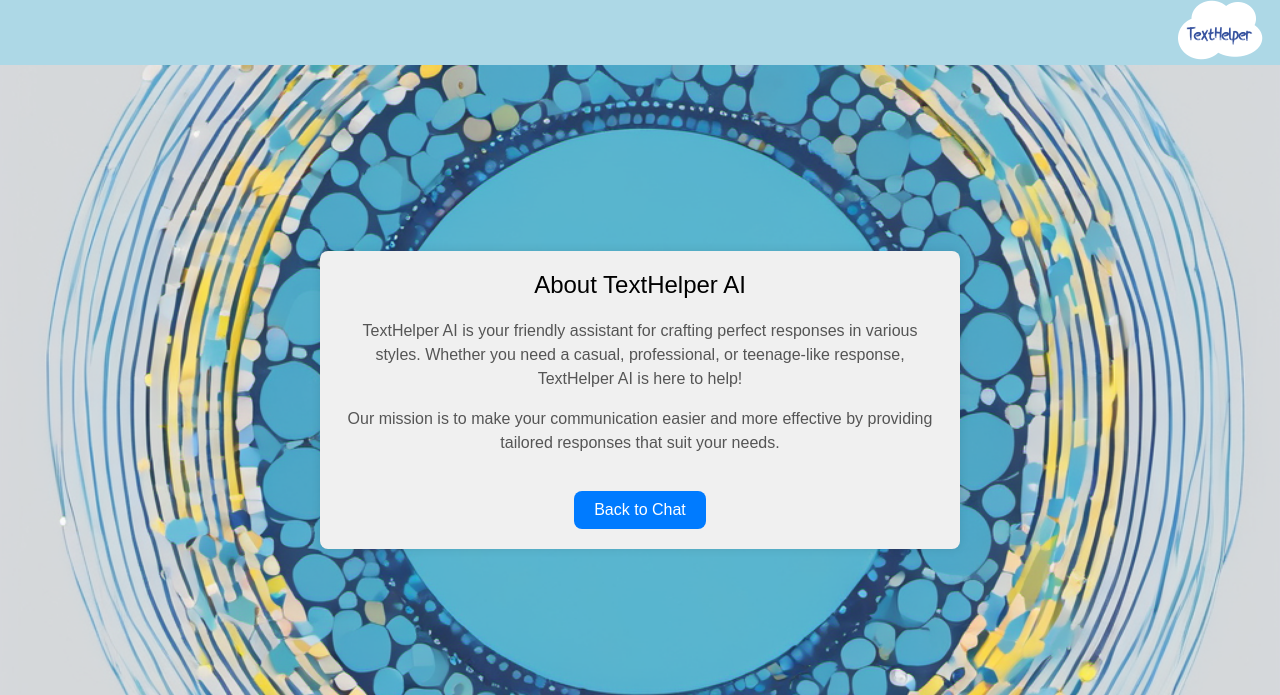
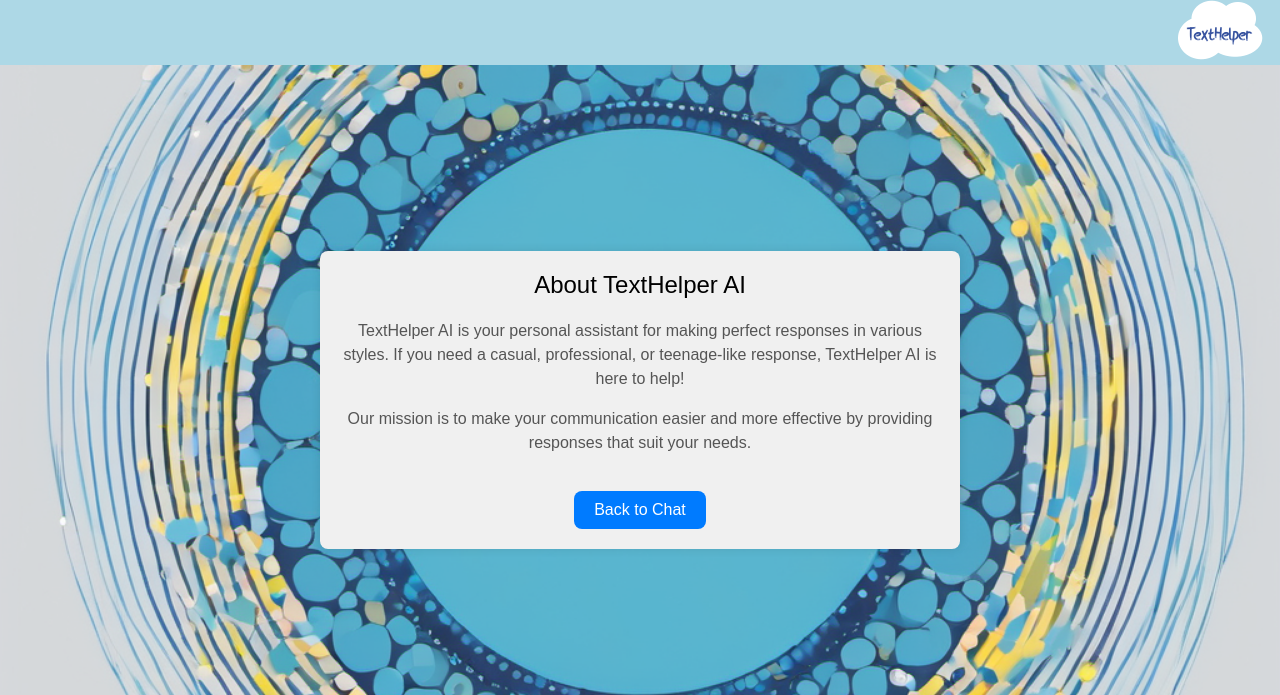
Before and after one commit to Aventei/TextHelper, a Flask app: page /about in a window 1280 px wide. Shown: the top 695 px of the page. Run offline with Flask 3, Linux system fonts and the light colour scheme.

Commit message:
Update about.html

```diff
--- a/templates/about.html
+++ b/templates/about.html
@@ -83,8 +83,8 @@
     <div id="about-container">
         <div class="about-title">About TextHelper AI</div>
         <div class="about-content">
-            <p>TextHelper AI is your friendly assistant for crafting perfect responses in various styles. Whether you need a casual, professional, or teenage-like response, TextHelper AI is here to help!</p>
-            <p>Our mission is to make your communication easier and more effective by providing tailored responses that suit your needs.</p>
+            <p>TextHelper AI is your personal assistant for making perfect responses in various styles. If you need a casual, professional, or teenage-like response, TextHelper AI is here to help!</p>
+            <p>Our mission is to make your communication easier and more effective by providing  responses that suit your needs.</p>
         </div>
         <a href="/" class="back-link">Back to Chat</a>
     </div>
```
